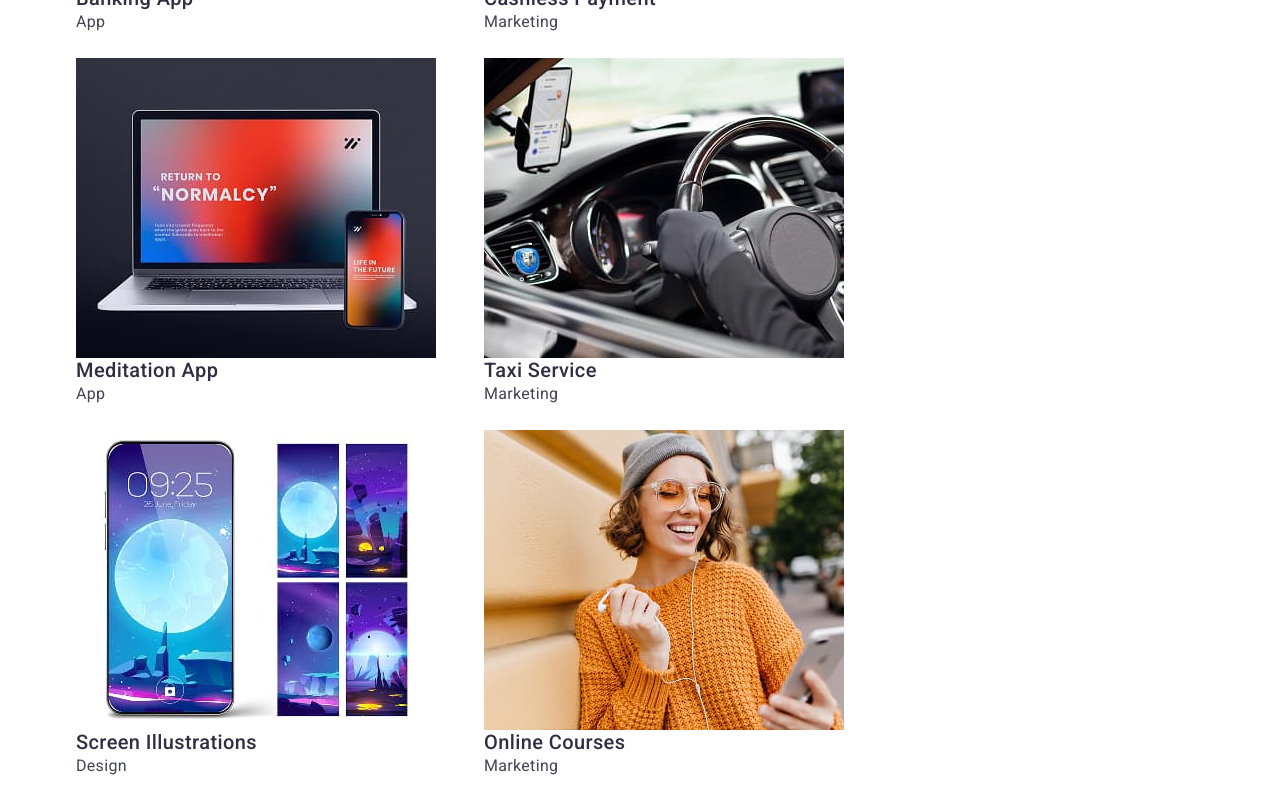
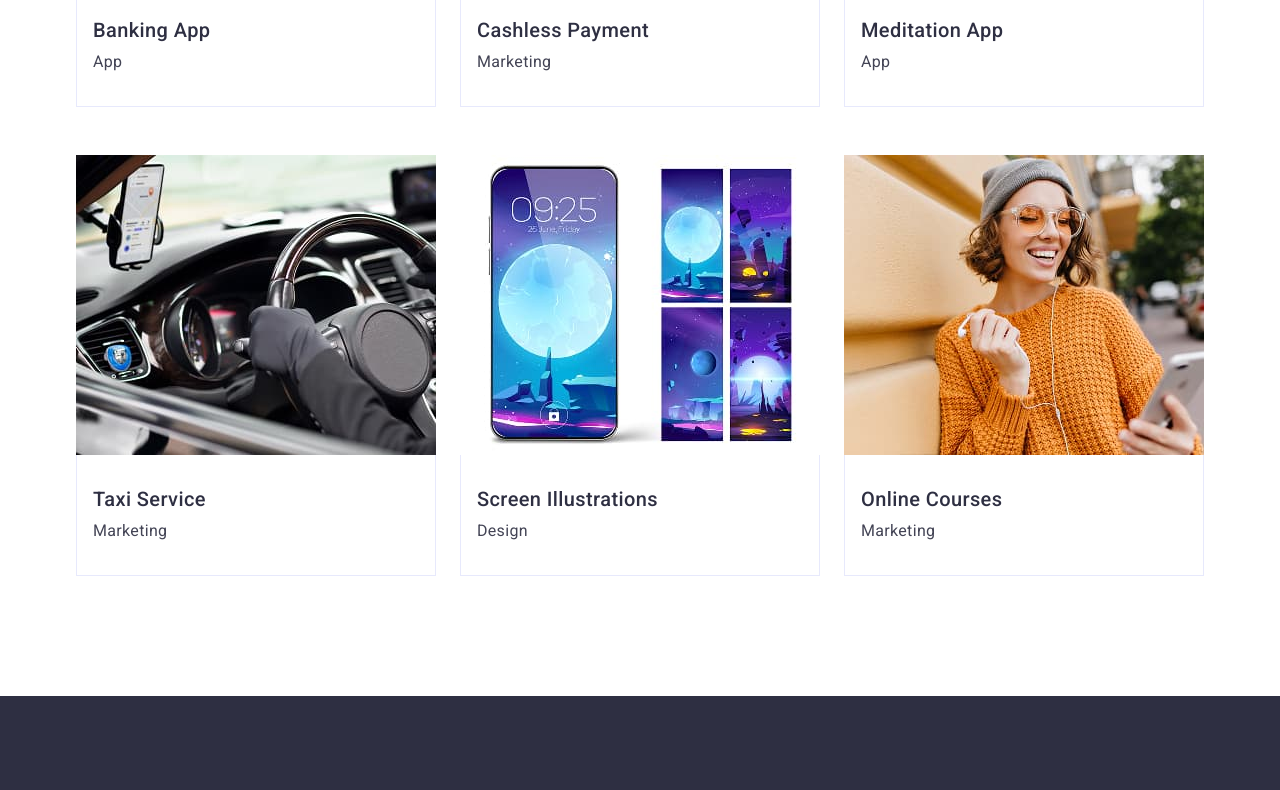
Before and after one commit to AlexandraKhalimon/goit-markup-hw-03, a plain HTML site: page index.html in a window 1280 px wide. Shown: the part 2299-3089 px from the top of the page. Drawn offline with nearby package versions, Linux system fonts and the light colour scheme.

Commit message:
update styles

```diff
--- a/css/styles.css
+++ b/css/styles.css
@@ -196,10 +196,11 @@ img {
 .features-list {
     display: flex;
     gap: 24px;
+    width: 1128px;
 }
 
 .features-item {
-    width: calc((100% - 24px * 3) / 4);
+    width: calc((100% - 72px) / 4);
 }
 
 .features-item-text {
@@ -230,6 +231,7 @@ img {
 .team-list {
     display: flex;
     gap: 24px;
+    width: 1128px;
 }
 
 .team-info {
@@ -276,12 +278,24 @@ img {
 .portfolio-list {
     display: flex;
     flex-wrap: wrap;
-    row-gap: 24px;
-    column-gap: 48px;
+    row-gap: 48px;
+    column-gap: 24px;
+    width: 1128px;
+    justify-content: center;
+    flex-direction: row;
 }
 
 .portfolio-item {
-    width: calc((100% - 48px) / 3);
+    width: calc((100% - 48px) / 3)
+}
+
+.portfolio-info {
+    border-bottom: 1px solid #e7e9fc;
+    border-left: 1px solid #e7e9fc;
+    border-right: 1px solid #e7e9fc;
+    padding-top: 32px;
+    padding-bottom: 32px;
+    padding-left: 16px;
 }
 
 .portfolio-item-title {
@@ -290,6 +304,7 @@ img {
     line-height: 1.2;
     letter-spacing: 0.02em;
     color: #2e2f42;
+    padding-bottom: 8px;
 }
 
 .portfolio-item-text {
@@ -303,6 +318,12 @@ img {
 /* #region Footer */
 .page-footer {
     background-color: #2e2f42;
+    padding-top: 100px;
+    padding-bottom: 100px;
+}
+
+.footer-container {
+    max-width: 264px;
 }
 
 .logo-footer {
@@ -324,6 +345,7 @@ img {
     line-height: 1.5;
     letter-spacing: 0.02em;
     color: #f4f4fd;
+    margin-top: 16px;
 }
 
 /* #endregion Footer */
--- a/index.html
+++ b/index.html
@@ -165,8 +165,10 @@
                 width="360"
                 height="300"
               />
+              <div class="portfolio-info">
                 <h3 class="portfolio-item-title">Banking App</h3>
                 <p class="portfolio-item-text">App</p>
+              </div>
             </li>
             <li class="portfolio-item">
               <img
@@ -175,8 +177,10 @@
                 width="360"
                 height="300"
               />
+              <div class="portfolio-info">
                 <h3 class="portfolio-item-title">Cashless Payment</h3>
                 <p class="portfolio-item-text">Marketing</p>
+              </div>
             </li>
             <li class="portfolio-item">
               <img
@@ -185,8 +189,10 @@
                 width="360"
                 height="300"
               />
+              <div class="portfolio-info">
                 <h3 class="portfolio-item-title">Meditation App</h3>
                 <p class="portfolio-item-text">App</p>
+              </div>
             </li>
             <li class="portfolio-item">
               <img
@@ -195,8 +201,10 @@
                 width="360"
                 height="300"
               />
+              <div class="portfolio-info">
                 <h3 class="portfolio-item-title">Taxi Service</h3>
                 <p class="portfolio-item-text">Marketing</p>
+              </div>
             </li>
             <li class="portfolio-item">
               <img
@@ -205,8 +213,10 @@
                 width="360"
                 height="300"
               />
+              <div class="portfolio-info">
                 <h3 class="portfolio-item-title">Screen Illustrations</h3>
                 <p class="portfolio-item-text">Design</p>
+              </div>
             </li>
             <li class="portfolio-item">
               <img
@@ -215,8 +225,10 @@
                 width="360"
                 height="300"
               />
+              <div class="portfolio-info">
                 <h3 class="portfolio-item-title">Online Courses</h3>
                 <p class="portfolio-item-text">Marketing</p>
+              </div>
             </li>
           </ul>
         </div>
@@ -225,6 +237,7 @@
     </main>
     <footer class="page-footer">
       <div class="container">
+        <div class="footer-container">
           <a class="logo-footer" href="./index.html"
             >Web<span class="logo-part">Studio</span></a
           >
@@ -233,6 +246,7 @@
             digital marketing & growth solutions.
           </p>
         </div>
+      </div>
     </footer>
   </body>
 </html>
```
Lines whose indentation alone changed are shown as unchanged.
